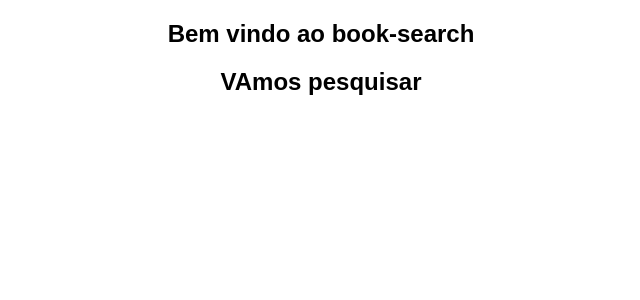
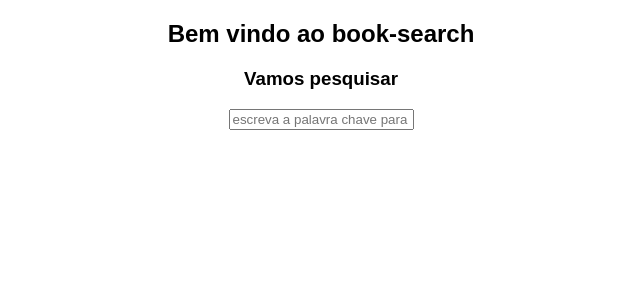
Before and after one commit to hcarine/bookSearch, a React (Create React App) app: page / in a window 1280 px wide. Shown: the top 300 px of the page, without its empty margins (319-959 px from the left). Built offline with nearby package versions, Linux system fonts and the light colour scheme.

Commit message:
calling google books api

```diff
--- a/src/App.css
+++ b/src/App.css
@@ -1,3 +1,19 @@
 .App {
   text-align: center;
 }
+ul{
+    list-style-type: none;
+}
+li {
+	height: 30px;
+	padding: 10px
+}
+li span {
+    display: flex;
+}
+li .title{
+	font-weight: bold;
+}
+li .subtitle{
+	font-weight: 400;
+}
--- a/src/App.js
+++ b/src/App.js
@@ -7,7 +7,7 @@ class App extends Component {
     return (
       <div className="App">
 		<Header title={"Bem vindo ao book-search"}/>
-		<Content title={"VAmos pesquisar"}/>
+		<Content title={"Vamos pesquisar"}/>
       </div>
     );
   }
--- a/src/Content.js
+++ b/src/Content.js
@@ -1,13 +1,66 @@
 import React, { Component } from 'react';
+import axios from 'axios';
 
 class Content extends Component {
+
+	constructor(props) {
+
+		super(props)
+		this.state = {
+		  posts: []
+		}
+		this.refreshList= this.refreshList.bind(this)
+  }
+
+	refreshList(query){
+		axios.get(`https://www.googleapis.com/books/v1/volumes?q=intitle:´${query}´&maxResults=20`)
+		  .then(res => {
+			if( res.status === 200 && res.data.totalItems > 0){
+				const posts = res.data.items;
+				this.setState({ posts });
+			}
+		  });
+
+	}
 	render() {
 		return(
-			<div className="App-header">
-			  <h2>{this.props.title}</h2>
+			<div className="App-content">
+				<h3>{this.props.title}</h3>
+				<InputSearch  loading="true" onChange={this.refreshList} />
+				<ul>
+					{this.state.posts.map(post =>
+					<li key={post.id}>
+					   <span className="title">Title Book: {post.volumeInfo.title}</span>
+					   <span className="subtitle">Author: {post.volumeInfo.authors}</span>
+					</li>
+				  )}
+				</ul>
+
 			</div>
 		)
 	}
 }
 
 export default Content;
+
+class InputSearch extends Component {
+
+	constructor(props){
+		super(props)
+		this.filterText = this.filterText.bind(this)
+	}
+
+	filterText(event){
+		var value = event.target.value
+
+		this.props.onChange(value)
+
+	}
+
+
+	render() {
+		return(
+			<input onChange={this.filterText} placeholder="escreva a palavra chave para o seu livro" />
+		)
+	}
+}
```
Also changed, not shown: src/InputSearch.js (added).
